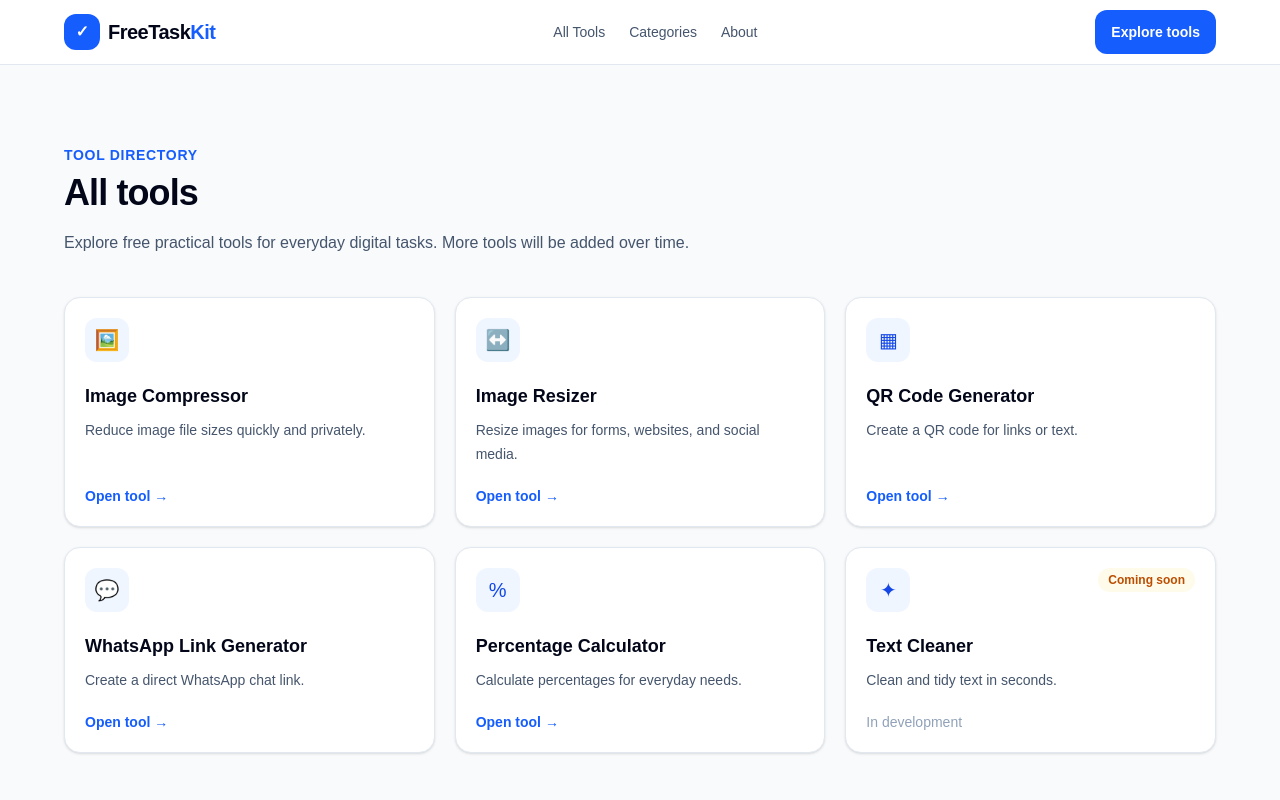
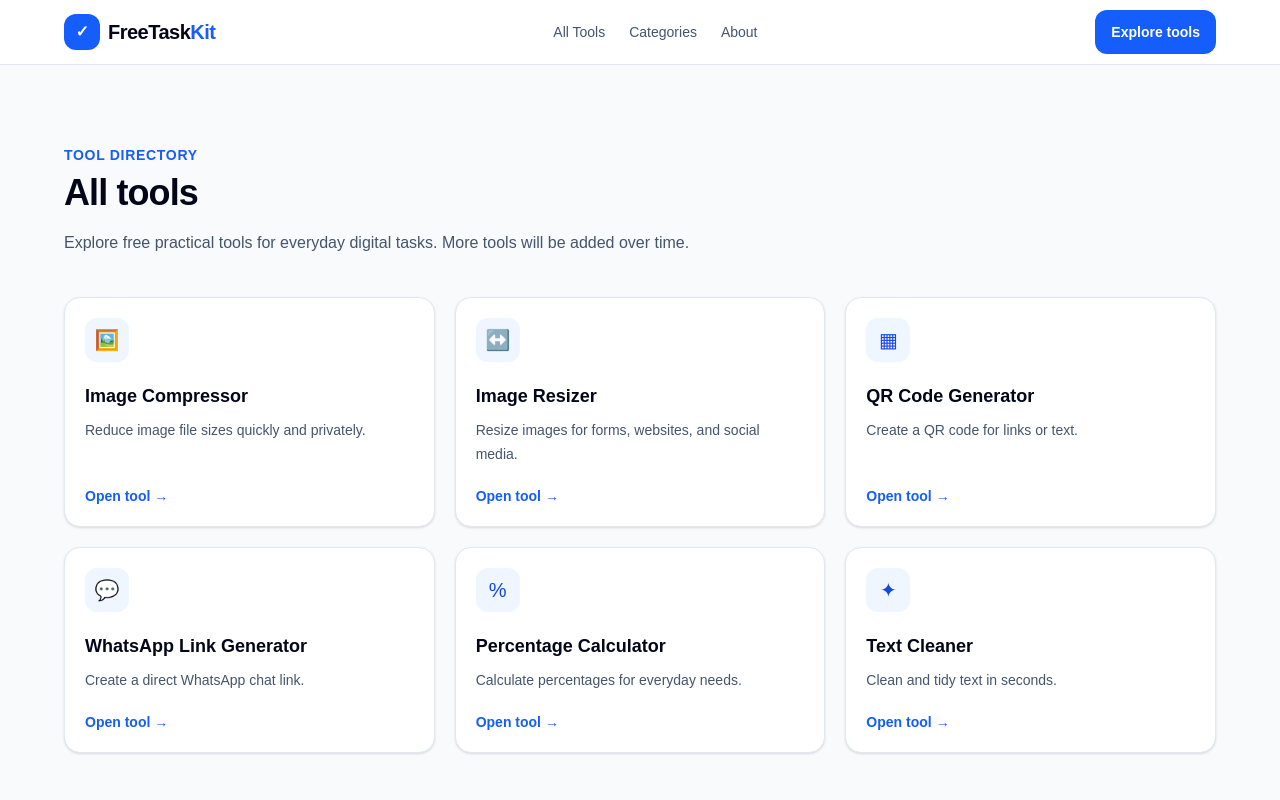
Before and after one commit to loctate/freetaskkit, a Next.js app: page /tools in a window 1280 px wide. Shown: the top 800 px of the page. Built offline with nearby package versions, Linux system fonts and the light colour scheme.

Commit message:
feat: publish text cleaner

```diff
--- a/src/data/tools.ts
+++ b/src/data/tools.ts
@@ -286,17 +286,60 @@ export const tools: Tool[] = [
     slug: "text-cleaner",
     category: "text",
     description:
-      "Clean extra spaces, empty lines, and inconsistent formatting from text.",
+      "Clean extra spaces, empty lines, and inconsistent formatting from text directly in your browser.",
     shortDescription: "Clean and tidy text in seconds.",
     keywords: [
       "text cleaner",
       "remove extra spaces",
       "clean text",
       "format text",
+      "remove blank lines",
+      "trim text",
+      "normalize line breaks",
+      "clean copied text",
     ],
-    status: "planned",
+    status: "published",
     featured: true,
     icon: "✦",
+    privacyNote:
+      "Text cleaning happens directly in your browser. The text you paste is not uploaded to FreeTaskKit servers.",
+    howToUse: [
+      "Paste or type the text you want to clean into the original text box.",
+      "Turn the cleaning options on or off depending on the formatting you want to remove.",
+      "Review the cleaned result, compare the text statistics, and copy the finished text.",
+    ],
+    faq: [
+      {
+        question: "Is the Text Cleaner free to use?",
+        answer:
+          "Yes. The Text Cleaner is free to use and does not require an account.",
+      },
+      {
+        question: "What can the Text Cleaner remove?",
+        answer:
+          "The current version can trim spaces from each line, replace repeated spaces and tabs, remove empty lines, and normalize line breaks.",
+      },
+      {
+        question: "Can I choose which cleaning actions are applied?",
+        answer:
+          "Yes. Each cleaning option can be turned on or off independently.",
+      },
+      {
+        question: "Will the tool change my original text automatically?",
+        answer:
+          "No. Your original text remains in the input box while the cleaned version is shown separately in the result box.",
+      },
+      {
+        question: "What do the text statistics show?",
+        answer:
+          "The tool shows character, word, and line counts for both the original text and the cleaned result.",
+      },
+      {
+        question: "Is my text uploaded to a server?",
+        answer:
+          "No. Text cleaning happens locally in your browser, so the text you paste does not need to be uploaded to FreeTaskKit servers.",
+      },
+    ],
   },
 ];
 
```
